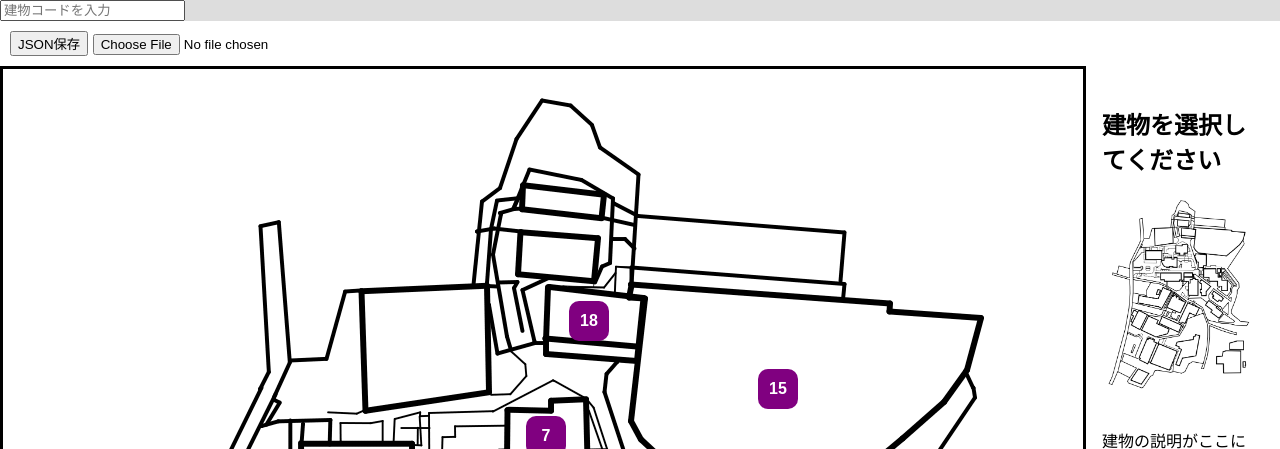
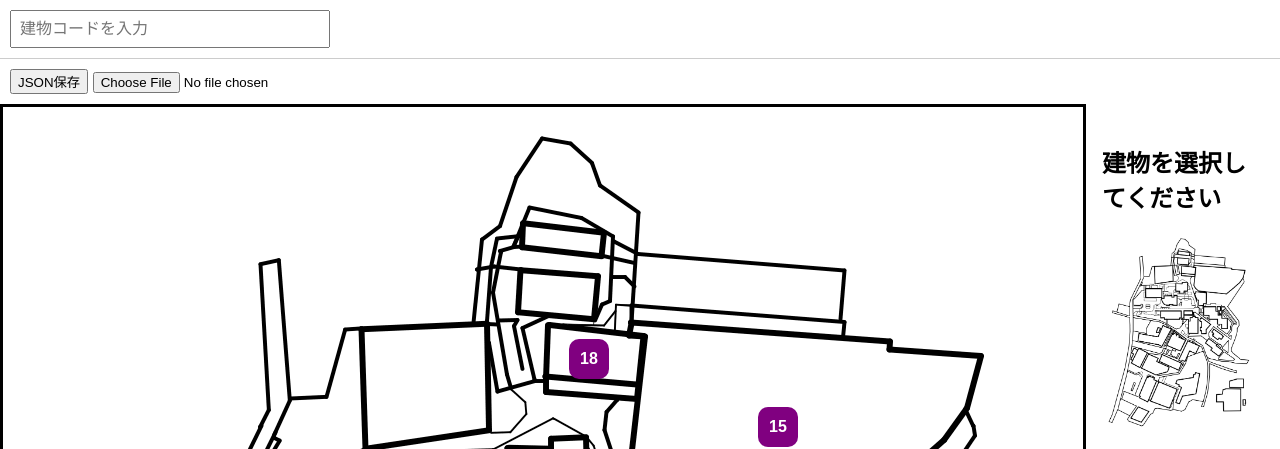
Before and after one commit to yuuto666-a11y/-, a Flask app: page / in a window 1280 px wide. Shown: the top 449 px of the page. Run offline with Flask 3, Linux system fonts and the light colour scheme.

Commit message:
Update style.css

```diff
--- a/practice/static/style.css
+++ b/practice/static/style.css
@@ -70,3 +70,20 @@ body{
 
     margin-bottom:15px;
 }
+
+.search-bar {
+    position: sticky;
+    top: 0;
+    z-index: 1000;
+
+    background: white;
+    padding: 10px;
+
+    border-bottom: 1px solid #ccc;
+}
+
+#searchInput {
+    width: 300px;
+    padding: 8px;
+    font-size: 16px;
+}
```
